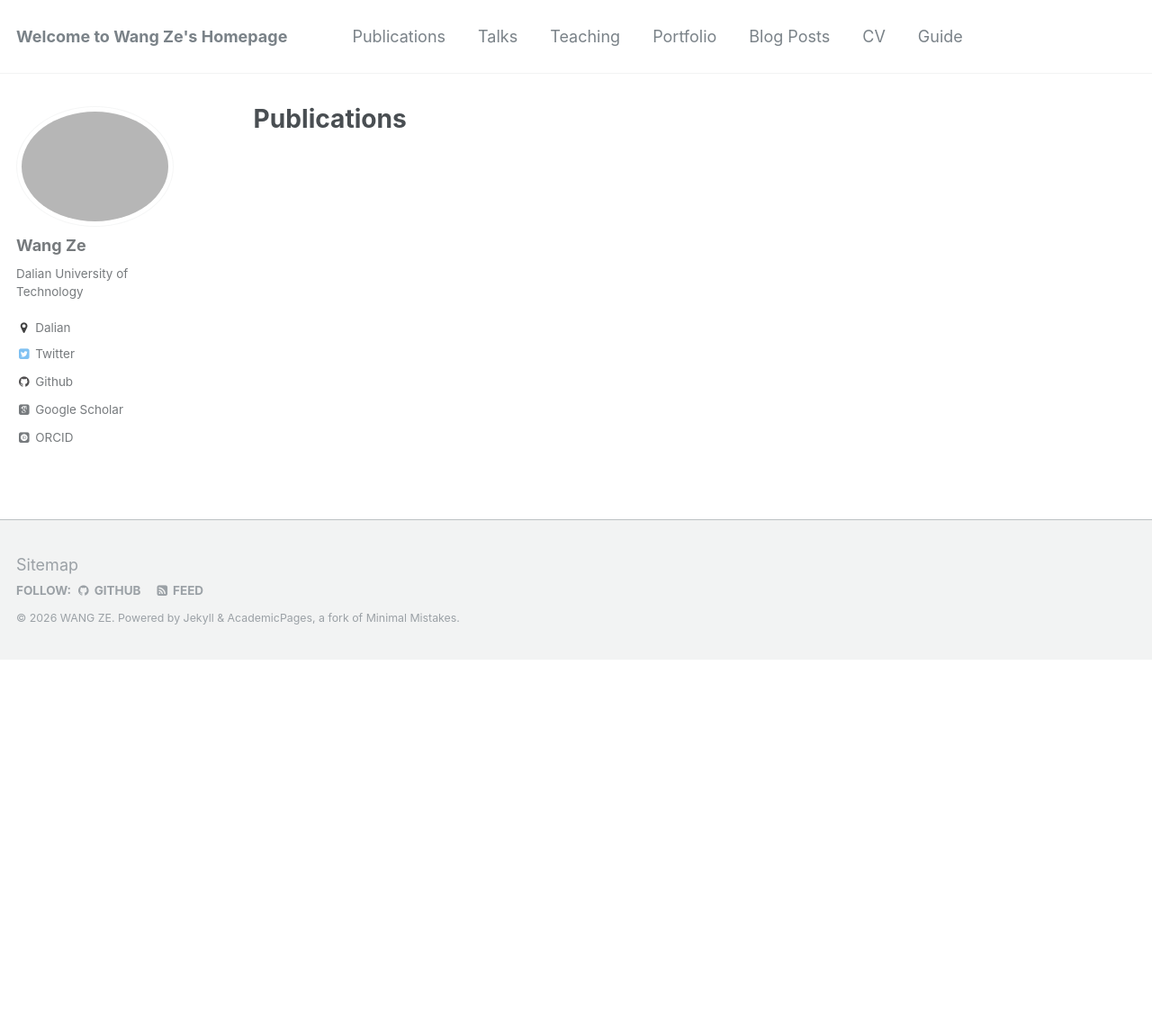
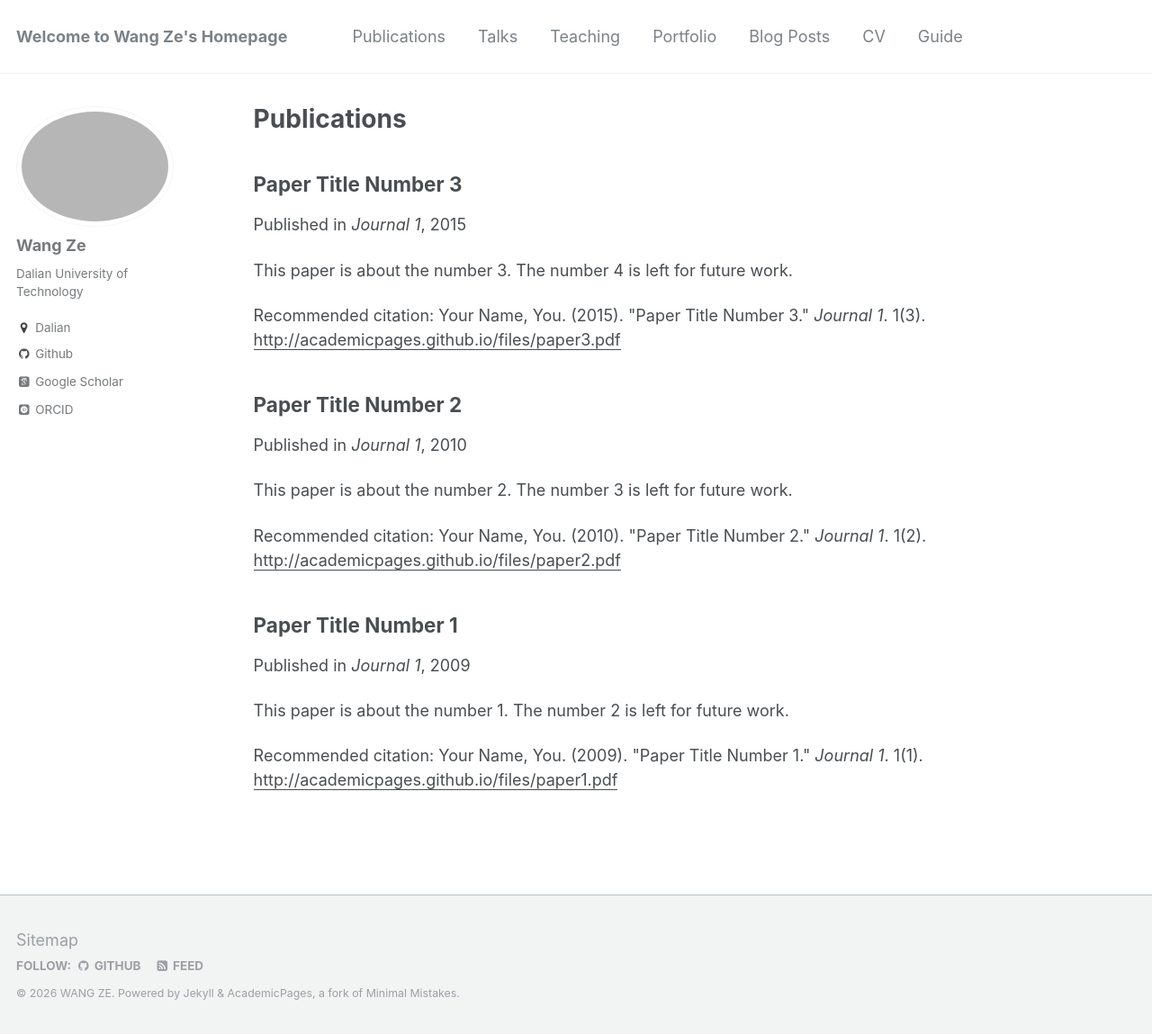
Before and after one commit to wangze-1996/wangze-1996.github.io, a Jekyll site: the page built from _pages/publications.md, in a window 1280 px wide and 1149 px high. Shown: the whole window at 90% size. Built offline with Jekyll 4.4.1, drawn with Linux system fonts in a browser that asks for light colours; some web fonts are replaced; part of the change alters nothing that is shown.

Commit message:
Update _config.yml

```diff
--- a/_config.yml
+++ b/_config.yml
@@ -97,13 +97,13 @@ author:
   instagram        :
   lastfm           :
   linkedin         :
-  orcid            : "http://orcid.org/yourorcidurl"
+  orcid            : "https://orcid.org/0000-0002-4177-8869"
   pinterest        :
   soundcloud       :
   stackoverflow    : # http://stackoverflow.com/users/123456/username
   steam            :
   tumblr           :
-  twitter          : "replacethistwitterhandle"
+  twitter          :
   vine             :
   weibo            :
   xing             :
@@ -166,20 +166,20 @@ kramdown:
   enable_coderay: false
 
 
-# # Collections
-# collections:
-#   teaching:
-#     output: true
-#     permalink: /:collection/:path/
-#   publications:
-#     output: true
-#     permalink: /:collection/:path/
-#   portfolio:
-#     output: true
-#     permalink: /:collection/:path/
-#   talks:
-#     output: true
-#     permalink: /:collection/:path/
+# Collections
+collections:
+  teaching:
+    output: true
+    permalink: /:collection/:path/
+  publications:
+    output: true
+    permalink: /:collection/:path/
+  portfolio:
+    output: true
+    permalink: /:collection/:path/
+  talks:
+    output: true
+    permalink: /:collection/:path/
 
 
 # Defaults
```
